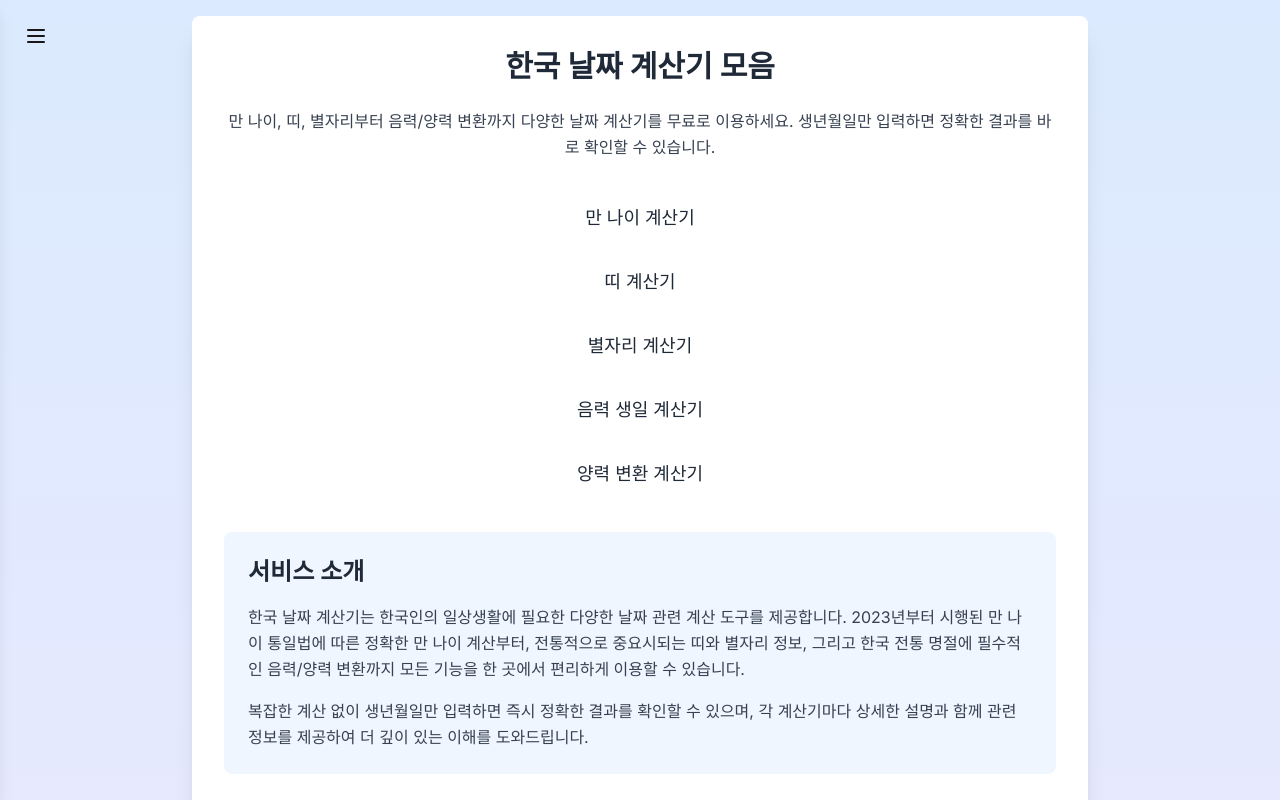
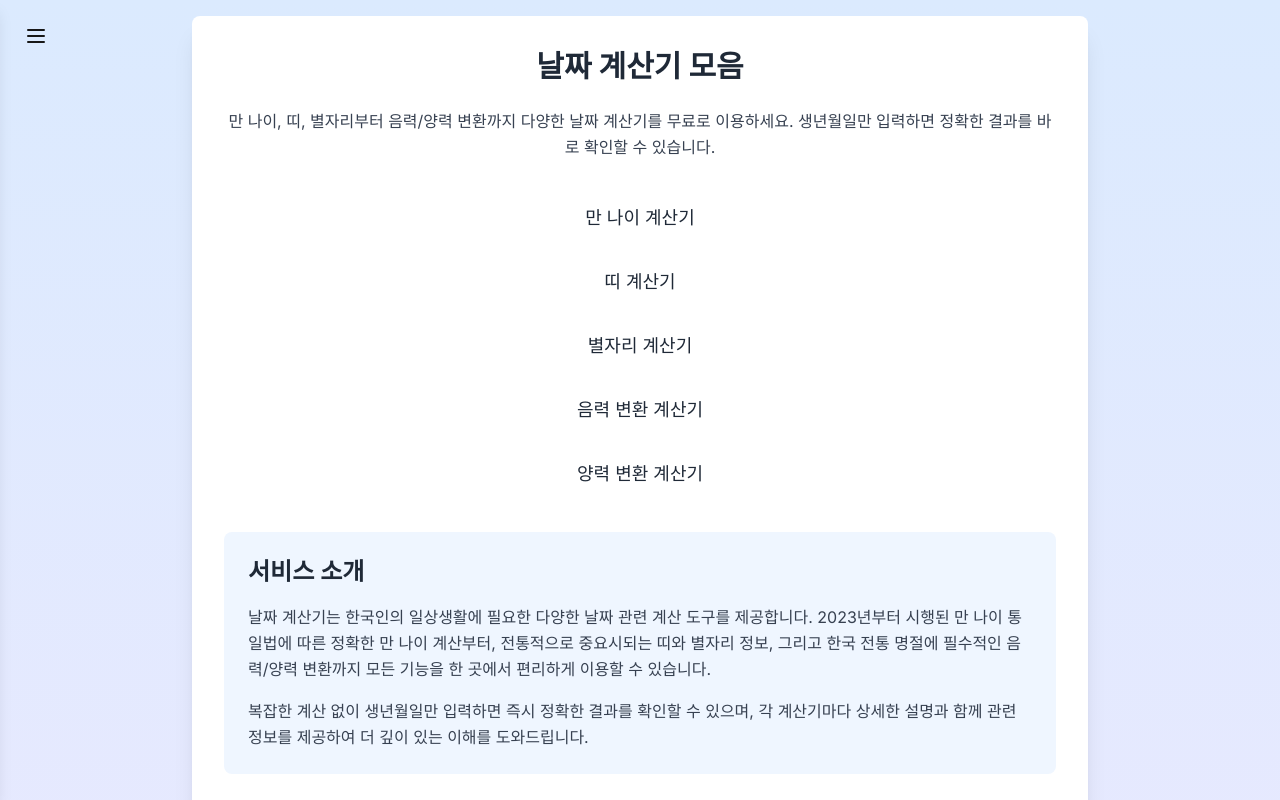
Before and after one commit to devmk1090/Nextjs-Project, a Next.js app: page / in a window 1280 px wide. Shown: the top 800 px of the page. Built offline with nearby package versions, Linux system fonts and the light colour scheme; no server answers.

Commit message:
FEAT: 문구 수정

```diff
--- a/app/layout.tsx
+++ b/app/layout.tsx
@@ -9,14 +9,14 @@ const inter = Inter({ subsets: ["latin"] });
 
 export const metadata: Metadata = {
   title: {
-    default: "한국 날짜 계산기 - 만 나이, 띠, 별자리, 음력/양력 변환",
-    template: "%s | 한국 날짜 계산기"
+    default: "날짜 계산기 - 만 나이, 띠, 별자리, 음력/양력 변환",
+    template: "%s | 날짜 계산기"
   },
   description: "만 나이 계산기, 띠 계산기, 별자리 계산기, 음력/양력 변환기를 무료로 제공합니다. 정확한 계산 결과와 상세한 정보를 확인하세요.",
   keywords: ["만 나이", "띠", "별자리", "음력", "양력", "계산기", "한국 나이", "십이지", "날짜 변환"],
-  authors: [{ name: "한국 날짜 계산기" }],
-  creator: "한국 날짜 계산기",
-  publisher: "한국 날짜 계산기",
+  authors: [{ name: "날짜 계산기" }],
+  creator: "날짜 계산기",
+  publisher: "날짜 계산기",
   formatDetection: {
     email: false,
     address: false,
@@ -26,7 +26,7 @@ export const metadata: Metadata = {
   openGraph: {
     type: 'website',
     locale: 'ko_KR',
-    siteName: '한국 날짜 계산기',
+    siteName: '날짜 계산기',
   },
   robots: {
     index: true,
--- a/app/page.tsx
+++ b/app/page.tsx
@@ -2,11 +2,11 @@ import Link from "next/link";
 import { Metadata } from "next";
 
 export const metadata: Metadata = {
-  title: "한국 날짜 계산기 모음 - 만 나이, 띠, 별자리, 음력/양력 변환",
+  title: "날짜 계산기 모음 - 만 나이, 띠, 별자리, 음력/양력 변환",
   description: "만 나이 계산기, 띠 계산기, 별자리 계산기, 음력/양력 변환기를 한 곳에서 무료로 이용하세요. 2023년 만 나이 통일법 적용, 십이지 띠 궁합, 12 별자리 정보, 한국 전통 명절 음력 날짜 확인까지 모든 날짜 계산 서비스를 제공합니다.",
   keywords: ["만 나이 계산기", "띠 계산기", "별자리 계산기", "음력 계산기", "양력 계산기", "날짜 계산기", "한국 나이", "십이지", "음력 변환", "양력 변환", "무료 계산기"],
   openGraph: {
-    title: "한국 날짜 계산기 모음 - 만 나이, 띠, 별자리, 음력/양력 변환",
+    title: "날짜 계산기 모음 - 만 나이, 띠, 별자리, 음력/양력 변환",
     description: "만 나이, 띠, 별자리, 음력/양력 변환 등 모든 날짜 계산 서비스 무료 제공",
     type: "website",
   },
@@ -17,7 +17,7 @@ export default function Home() {
     <div className="flex flex-col items-center justify-center min-h-screen bg-gradient-to-b from-blue-100 to-purple-100 p-4">
       <div className="bg-white rounded-lg shadow-xl p-8 w-full max-w-4xl">
         <h1 className="text-3xl font-bold text-center mb-6 text-gray-800">
-          한국 날짜 계산기 모음
+          날짜 계산기 모음
         </h1>
 
         <p className="text-gray-700 text-center mb-8 leading-relaxed">
@@ -56,7 +56,7 @@ export default function Home() {
                 href="/pages/lunar-calculator"
                 className="block px-4 py-3 text-gray-800 hover:bg-blue-100 rounded-md text-center text-lg transition-colors"
               >
-                음력 생일 계산기
+                음력 변환 계산기
               </Link>
             </li>
             <li>
@@ -74,7 +74,7 @@ export default function Home() {
         <div className="mt-8 p-6 bg-blue-50 rounded-lg">
           <h2 className="text-2xl font-semibold mb-4 text-gray-800">서비스 소개</h2>
           <p className="text-gray-700 leading-relaxed mb-4">
-            한국 날짜 계산기는 한국인의 일상생활에 필요한 다양한 날짜 관련 계산 도구를 제공합니다.
+            날짜 계산기는 한국인의 일상생활에 필요한 다양한 날짜 관련 계산 도구를 제공합니다.
             2023년부터 시행된 만 나이 통일법에 따른 정확한 만 나이 계산부터, 전통적으로 중요시되는 띠와 별자리 정보,
             그리고 한국 전통 명절에 필수적인 음력/양력 변환까지 모든 기능을 한 곳에서 편리하게 이용할 수 있습니다.
           </p>
```
